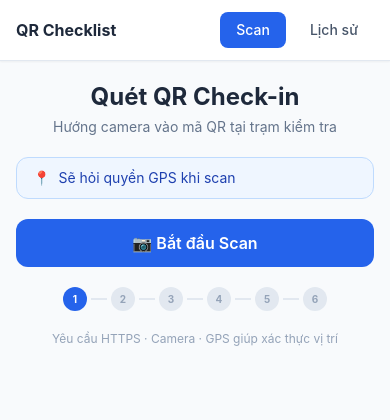
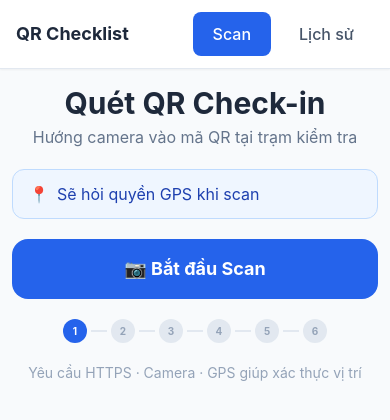
Before and after one commit to ANHphan1982/qr_checklist, a React (Vite) app in the folder frontend/: page / in a window 390 px wide. Shown: the top 420 px of the page. Built offline with nearby package versions, Linux system fonts and the light colour scheme; no server answers.

Commit message:
ui: tăng kích thước font/nút toàn app — dễ thao tác trên mobile

```diff
--- a/frontend/src/App.jsx
+++ b/frontend/src/App.jsx
@@ -4,14 +4,14 @@ import HistoryPage from "./pages/HistoryPage";
 import StationDisplayPage from "./pages/StationDisplayPage";
 
 function NavBar() {
-  const base = "px-4 py-2 rounded-lg text-sm font-medium transition-colors";
+  const base = "px-5 py-2.5 rounded-lg text-base font-medium transition-colors";
   const active = `${base} bg-blue-600 text-white`;
   const inactive = `${base} text-slate-600 hover:bg-slate-100`;
 
   return (
     <nav className="sticky top-0 z-50 bg-white border-b border-slate-200 shadow-sm">
-      <div className="max-w-lg mx-auto px-4 py-3 flex items-center justify-between">
-        <span className="font-bold text-slate-800">QR Checklist</span>
+      <div className="max-w-2xl mx-auto px-4 py-3 flex items-center justify-between">
+        <span className="font-bold text-lg text-slate-800">QR Checklist</span>
         <div className="flex gap-2">
           <NavLink to="/" end className={({ isActive }) => (isActive ? active : inactive)}>
             Scan
@@ -44,7 +44,7 @@ export default function App() {
           element={
             <div className="min-h-[100dvh] flex flex-col">
               <NavBar />
-              <main className="flex-1 max-w-lg mx-auto w-full px-4 py-5 overflow-y-auto">
+              <main className="flex-1 max-w-2xl mx-auto w-full px-3 py-4 overflow-y-auto">
                 <Routes>
                   <Route path="/" element={<ScanPage />} />
                   <Route path="/history" element={<HistoryPage />} />
--- a/frontend/src/components/ScanHistory.jsx
+++ b/frontend/src/components/ScanHistory.jsx
@@ -28,23 +28,28 @@ export default function ScanHistory({ logs, loading, error }) {
           key={log.id}
           className="bg-white rounded-xl border border-slate-200 px-4 py-3 shadow-sm"
         >
-          <div className="flex items-center justify-between gap-2">
-            <div>
-              <p className="font-medium text-slate-800">{log.location}</p>
-              <p className="text-xs text-slate-500 mt-0.5">
+          <div className="flex items-center justify-between gap-3">
+            <div className="min-w-0">
+              <p className="font-semibold text-base text-slate-800">{log.location}</p>
+              <p className="text-sm text-slate-500 mt-0.5">
                 {formatDateTime(log.scanned_at)}
               </p>
               {log.geo_status === "ok" && log.geo_distance != null && (
-                <p className="text-xs text-green-600 mt-0.5">
+                <p className="text-sm text-green-600 mt-0.5">
                   📍 Đúng trạm ({log.geo_distance}m)
                 </p>
               )}
+              {log.geo_status === "out_of_range" && log.geo_distance != null && (
+                <p className="text-sm text-red-600 mt-0.5 font-medium">
+                  🚨 Ngoài phạm vi ({log.geo_distance}m)
+                </p>
+              )}
               {log.geo_status === "no_gps" && (
-                <p className="text-xs text-slate-400 mt-0.5">⚠️ Không có GPS</p>
+                <p className="text-sm text-slate-400 mt-0.5">⚠️ Không có GPS</p>
               )}
             </div>
             <span
-              className={`text-xs px-2 py-0.5 rounded-full font-medium flex-shrink-0 ${
+              className={`text-sm px-3 py-1 rounded-full font-medium flex-shrink-0 ${
                 log.email_sent
                   ? "bg-green-100 text-green-700"
                   : "bg-yellow-100 text-yellow-700"
--- a/frontend/src/components/ScanResult.jsx
+++ b/frontend/src/components/ScanResult.jsx
@@ -17,7 +17,7 @@ export default function ScanResult({ result, onDismiss }) {
       }`}
     >
       <div className="flex items-start justify-between gap-2">
-        <div className="flex items-center gap-2 font-semibold text-base">
+        <div className="flex items-center gap-2 font-semibold text-lg">
           {isOk ? "✅" : isOutOfRange ? "📍" : "❌"} {result.message}
         </div>
         <button
@@ -30,7 +30,7 @@ export default function ScanResult({ result, onDismiss }) {
       </div>
 
       {isOk && (
-        <div className="text-sm space-y-1">
+        <div className="text-base space-y-1.5">
           {result.location && (
             <p>
               <span className="font-medium">Trạm:</span> {result.location}
@@ -55,8 +55,8 @@ export default function ScanResult({ result, onDismiss }) {
       </p>
 
       {isOutOfRange && result.distance && (
-        <p className="text-sm">
-          Khoảng cách hiện tại: <span className="font-medium">{result.distance}m</span>
+        <p className="text-base font-medium">
+          Khoảng cách hiện tại: <span className="font-bold">{result.distance}m</span>
         </p>
       )}
     </div>
--- a/frontend/src/pages/ScanPage.jsx
+++ b/frontend/src/pages/ScanPage.jsx
@@ -132,15 +132,15 @@ export default function ScanPage() {
 
       {/* Header */}
       <div className="text-center">
-        <h1 className="text-2xl font-bold text-slate-800">Quét QR Check-in</h1>
-        <p className="text-sm text-slate-500 mt-1">
+        <h1 className="text-3xl font-bold text-slate-800">Quét QR Check-in</h1>
+        <p className="text-base text-slate-500 mt-1">
           Hướng camera vào mã QR tại trạm kiểm tra
         </p>
       </div>
 
       {/* GPS permission hint — hiện ở idle / done (không hiện khi đang busy) */}
       {permInfo && !isBusy && (
-        <div className={`rounded-xl border px-4 py-2.5 text-sm flex items-center gap-2 ${permInfo.bg}`}>
+        <div className={`rounded-xl border px-4 py-3 text-base flex items-center gap-2 ${permInfo.bg}`}>
           <span>{permInfo.icon}</span>
           <span>{permInfo.text}</span>
         </div>
@@ -148,15 +148,15 @@ export default function ScanPage() {
 
       {/* Cold-start warning */}
       {coldStart && (
-        <div className="rounded-xl bg-yellow-50 border border-yellow-200 text-yellow-800 text-sm px-4 py-3">
+        <div className="rounded-xl bg-yellow-50 border border-yellow-200 text-yellow-800 text-base px-4 py-3">
           ⏳ Server đang khởi động (cold start ~30s), vui lòng chờ...
         </div>
       )}
 
       {/* Busy spinner + label */}
       {isBusy && (
-        <div className="flex items-center justify-center gap-2 text-blue-600 text-sm py-2">
-          <svg className="animate-spin h-4 w-4 flex-shrink-0" viewBox="0 0 24 24" fill="none">
+        <div className="flex items-center justify-center gap-2 text-blue-600 text-base py-3">
+          <svg className="animate-spin h-5 w-5 flex-shrink-0" viewBox="0 0 24 24" fill="none">
             <circle className="opacity-25" cx="12" cy="12" r="10" stroke="currentColor" strokeWidth="4" />
             <path className="opacity-75" fill="currentColor" d="M4 12a8 8 0 018-8v8H4z" />
           </svg>
@@ -176,7 +176,7 @@ export default function ScanPage() {
       {step === "idle" && (
         <button
           onClick={handleStart}
-          className="w-full min-h-[44px] py-3 rounded-xl bg-blue-600 text-white font-semibold text-base active:bg-blue-700 transition-colors"
+          className="w-full min-h-[56px] py-4 rounded-2xl bg-blue-600 text-white font-bold text-lg active:bg-blue-700 transition-colors"
         >
           📷 Bắt đầu Scan
         </button>
@@ -185,7 +185,7 @@ export default function ScanPage() {
       {isScanning && (
         <button
           onClick={handleStop}
-          className="w-full min-h-[44px] py-3 rounded-xl bg-slate-100 text-slate-700 font-semibold text-base"
+          className="w-full min-h-[56px] py-4 rounded-2xl bg-slate-100 text-slate-700 font-bold text-lg"
         >
           ⏹ Dừng Camera
         </button>
@@ -194,7 +194,7 @@ export default function ScanPage() {
       {isDone && (
         <button
           onClick={handleReset}
-          className="w-full min-h-[44px] py-3 rounded-xl bg-blue-600 text-white font-semibold text-base active:bg-blue-700 transition-colors"
+          className="w-full min-h-[56px] py-4 rounded-2xl bg-blue-600 text-white font-bold text-lg active:bg-blue-700 transition-colors"
         >
           📷 Quét tiếp
         </button>
@@ -203,7 +203,7 @@ export default function ScanPage() {
       {/* Step indicator */}
       <StepIndicator step={step} />
 
-      <p className="text-center text-xs text-slate-400">
+      <p className="text-center text-sm text-slate-400">
         Yêu cầu HTTPS · Camera · GPS giúp xác thực vị trí
       </p>
     </div>
```
